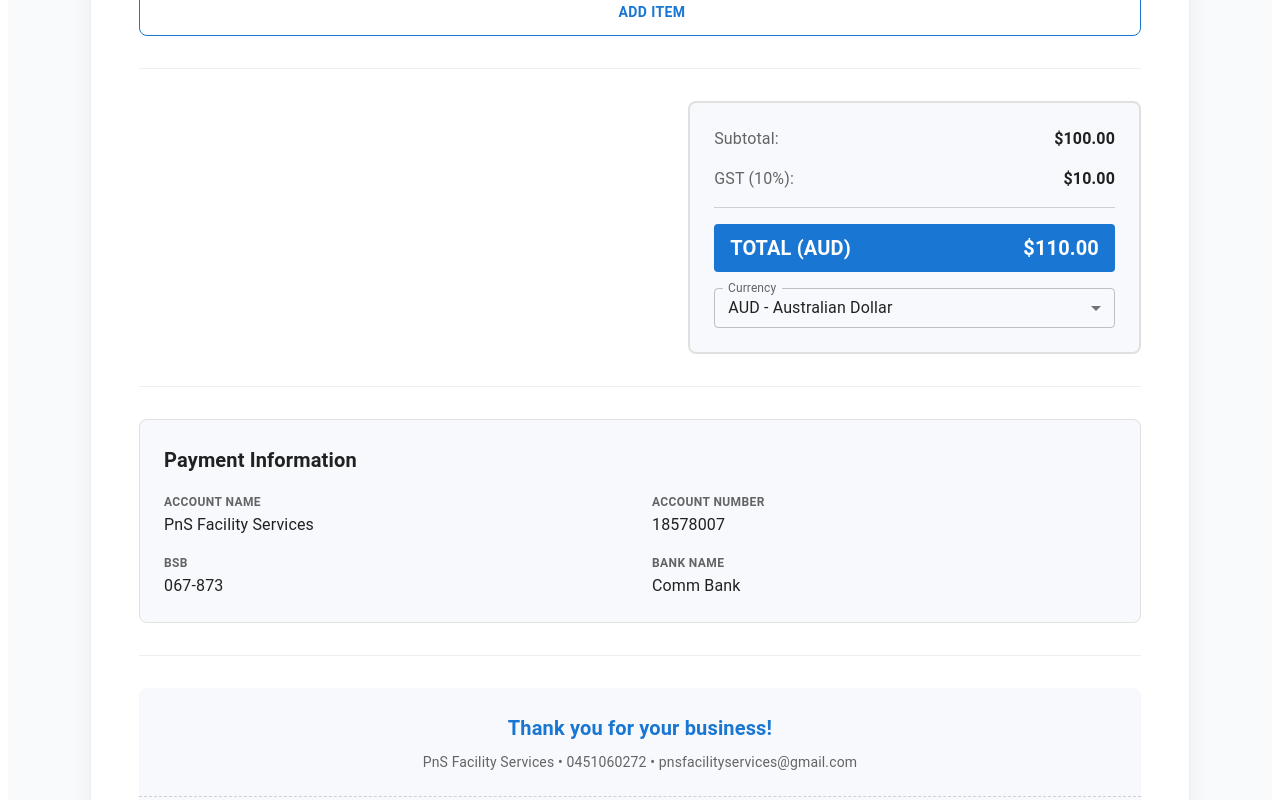
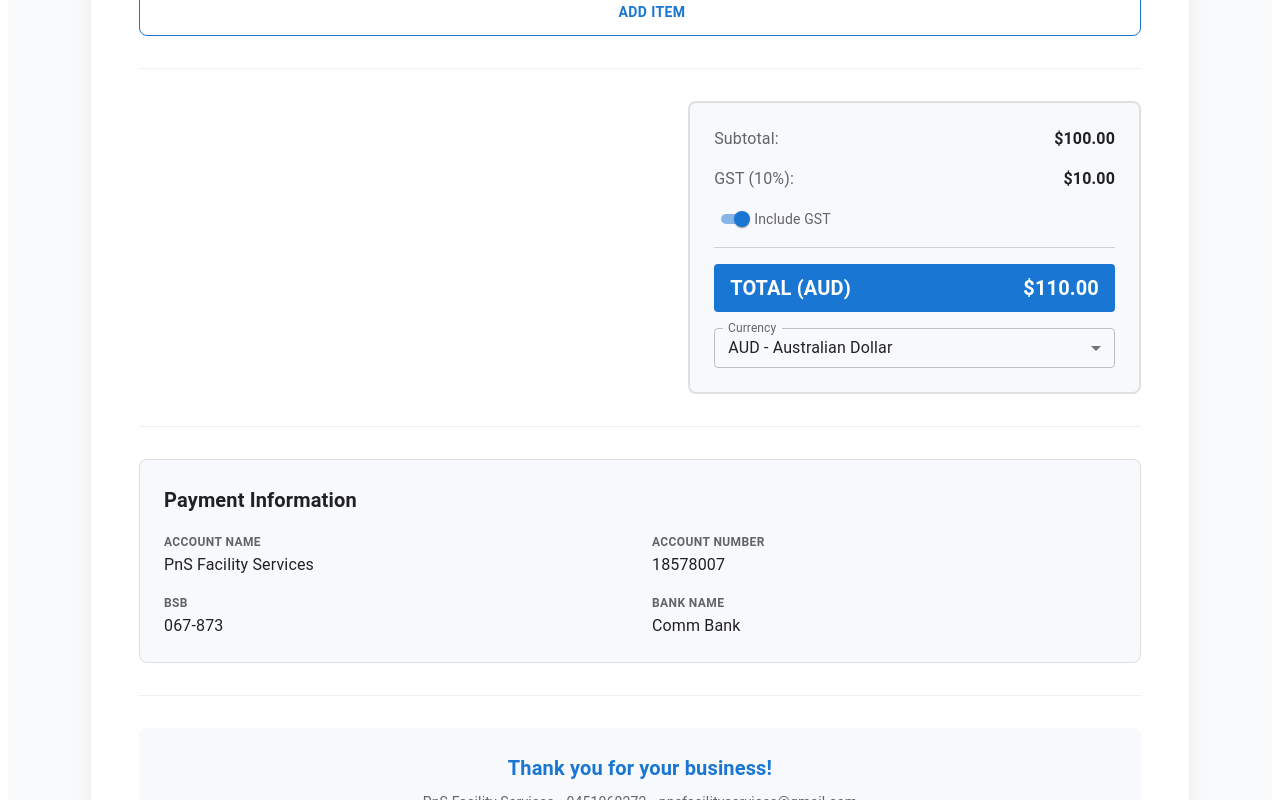
Before and after one commit to SupunLiyanage88/BillCraft, a React (Vite) app in the folder billcraft/: page /invoice in a window 1280 px wide. Shown: the part 1080-1880 px from the top of the page. Built offline with nearby package versions, Linux system fonts and the light colour scheme; some icons are missing.

Commit message:
feat: add tax inclusion toggle and update tax calculation in invoice summary

```diff
--- a/billcraft/src/components/invoice/InvoiceItemsTable.tsx
+++ b/billcraft/src/components/invoice/InvoiceItemsTable.tsx
@@ -76,6 +76,10 @@ function InvoiceItemsTable({
             type="number"
             value={item.quantity}
             onChange={(e) => onItemChange(item.id, 'quantity', parseFloat(e.target.value) || 0)}
+            onFocus={(e) => {
+              if (item.quantity === 0) e.target.value = '';
+              else e.target.select();
+            }}
             size="small"
             label="Qty"
             sx={{
@@ -88,6 +92,10 @@ function InvoiceItemsTable({
             type="number"
             value={item.unitPrice}
             onChange={(e) => onItemChange(item.id, 'unitPrice', parseFloat(e.target.value) || 0)}
+            onFocus={(e) => {
+              if (item.unitPrice === 0) e.target.value = '';
+              else e.target.select();
+            }}
             size="small"
             label="Price"
             sx={{
@@ -100,6 +108,10 @@ function InvoiceItemsTable({
             type="number"
             value={item.discount}
             onChange={(e) => onItemChange(item.id, 'discount', parseFloat(e.target.value) || 0)}
+            onFocus={(e) => {
+              if (item.discount === 0) e.target.value = '';
+              else e.target.select();
+            }}
             size="small"
             label="Disc."
             sx={{
@@ -194,6 +206,10 @@ function InvoiceItemsTable({
                         type="number"
                         value={item.quantity}
                         onChange={(e) => onItemChange(item.id, 'quantity', parseFloat(e.target.value) || 0)}
+                        onFocus={(e) => {
+                          if (item.quantity === 0) e.target.value = '';
+                          else e.target.select();
+                        }}
                         size="small"
                         sx={{ width: 80 }}
                         inputProps={{ min: 0, step: 1 }}
@@ -208,6 +224,10 @@ function InvoiceItemsTable({
                         type="number"
                         value={item.unitPrice}
                         onChange={(e) => onItemChange(item.id, 'unitPrice', parseFloat(e.target.value) || 0)}
+                        onFocus={(e) => {
+                          if (item.unitPrice === 0) e.target.value = '';
+                          else e.target.select();
+                        }}
                         size="small"
                         sx={{ width: 100 }}
                         inputProps={{ min: 0, step: 0.01 }}
@@ -222,6 +242,10 @@ function InvoiceItemsTable({
                         type="number"
                         value={item.discount}
                         onChange={(e) => onItemChange(item.id, 'discount', parseFloat(e.target.value) || 0)}
+                        onFocus={(e) => {
+                          if (item.discount === 0) e.target.value = '';
+                          else e.target.select();
+                        }}
                         size="small"
                         sx={{ width: 100 }}
                         inputProps={{ min: 0, step: 0.01 }}
--- a/billcraft/src/components/invoice/InvoiceSummary.tsx
+++ b/billcraft/src/components/invoice/InvoiceSummary.tsx
@@ -1,4 +1,4 @@
-import { Stack, Box, Typography, Divider, FormControl, InputLabel, Select, MenuItem } from '@mui/material';
+import { Stack, Box, Typography, Divider, FormControl, InputLabel, Select, MenuItem, FormControlLabel, Switch } from '@mui/material';
 import type { TaxInfo } from '../../types/invoice';
 
 interface InvoiceSummaryProps {
@@ -9,6 +9,8 @@ interface InvoiceSummaryProps {
   isGeneratingPDF: boolean;
   onCurrencyChange: (currency: string) => void;
   primaryColor?: string;
+  includeTax: boolean;
+  onToggleTax: (value: boolean) => void;
 }
 
 function InvoiceSummary({
@@ -18,7 +20,9 @@ function InvoiceSummary({
   currency,
   isGeneratingPDF,
   onCurrencyChange,
-  primaryColor = '#1976d2'
+  primaryColor = '#1976d2',
+  includeTax,
+  onToggleTax,
 }: InvoiceSummaryProps) {
   const taxAmount = (subtotal * taxInfo.taxPercentage) / 100;
 
@@ -37,10 +41,38 @@ function InvoiceSummary({
             <Typography variant="body1" fontWeight="600">${subtotal.toFixed(2)}</Typography>
           </Stack>
 
-          <Stack direction="row" justifyContent="space-between">
-            <Typography variant="body1" color="text.secondary">{taxInfo.taxName} ({taxInfo.taxPercentage}%):</Typography>
-            <Typography variant="body1" fontWeight="600">${taxAmount.toFixed(2)}</Typography>
-          </Stack>
+          {includeTax && (
+            <Stack direction="row" justifyContent="space-between">
+              <Typography variant="body1" color="text.secondary">{taxInfo.taxName} ({taxInfo.taxPercentage}%):</Typography>
+              <Typography variant="body1" fontWeight="600">${taxAmount.toFixed(2)}</Typography>
+            </Stack>
+          )}
+
+          {!isGeneratingPDF && (
+            <FormControlLabel
+              control={
+                <Switch
+                  checked={includeTax}
+                  onChange={(e) => onToggleTax(e.target.checked)}
+                  size="small"
+                  sx={{
+                    '& .MuiSwitch-switchBase.Mui-checked': {
+                      color: primaryColor,
+                    },
+                    '& .MuiSwitch-switchBase.Mui-checked + .MuiSwitch-track': {
+                      backgroundColor: primaryColor,
+                    },
+                  }}
+                />
+              }
+              label={
+                <Typography variant="body2" color="text.secondary">
+                  Include {taxInfo.taxName || 'Tax'}
+                </Typography>
+              }
+              sx={{ mt: -0.5, mb: -0.5 }}
+            />
+          )}
 
           <Divider sx={{ borderColor: '#d0d0d0' }} />
 
--- a/billcraft/src/pages/Invoice.tsx
+++ b/billcraft/src/pages/Invoice.tsx
@@ -140,9 +140,10 @@ function Invoice() {
   ]);
 
   // Tax & Total
+  const [includeTax, setIncludeTax] = useState(true);
   const taxInfo: TaxInfo = {
     taxName: 'GST',
-    taxPercentage: 10,
+    taxPercentage: includeTax ? 10 : 0,
   };
   const [currency, setCurrency] = useState('AUD');
 
@@ -1157,6 +1158,8 @@ function Invoice() {
               isGeneratingPDF={isGeneratingPDF}
               onCurrencyChange={setCurrency}
               primaryColor={primaryColor}
+              includeTax={includeTax}
+              onToggleTax={setIncludeTax}
             />
 
             <Divider sx={{ my: { xs: 2.5, md: 4 }, borderColor: 'grey.200' }} />
```
